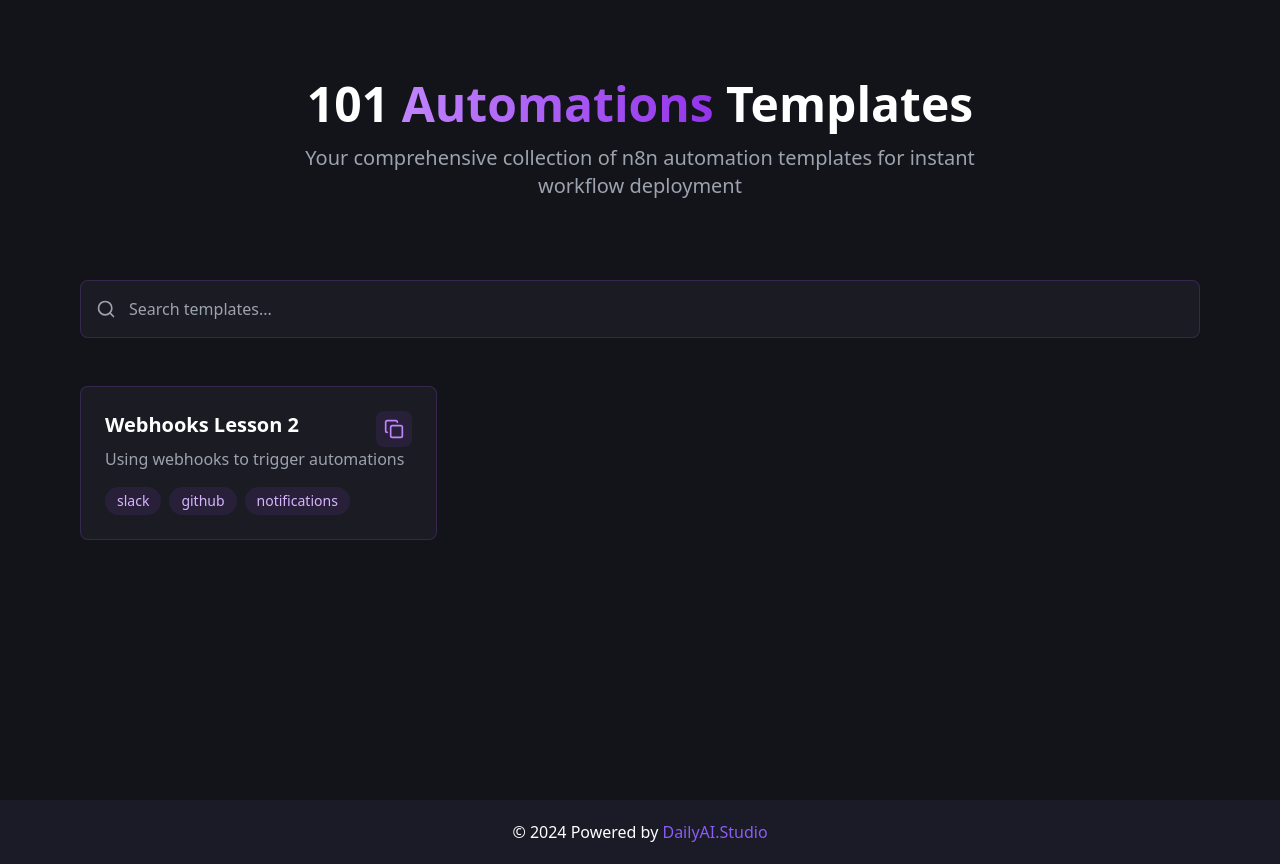
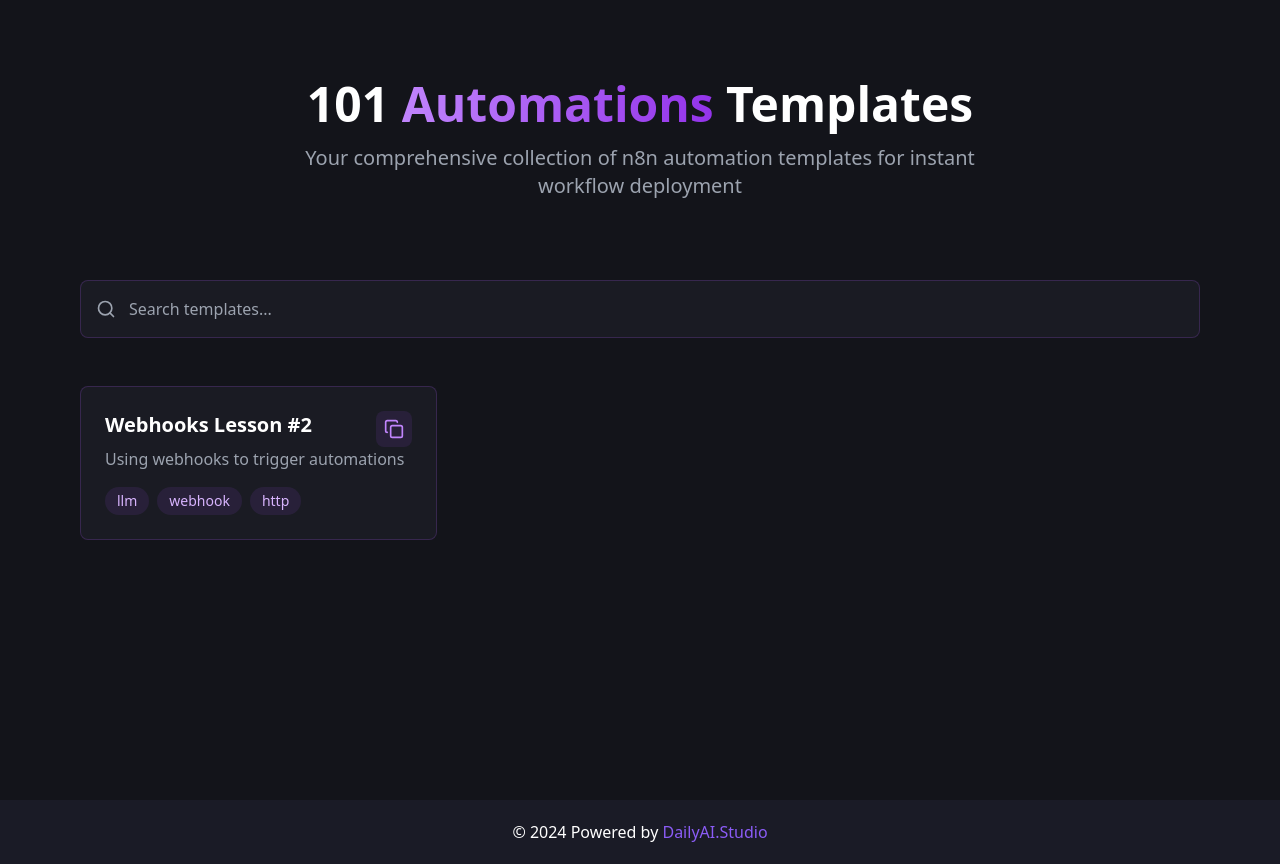
Before and after one commit to alnutile/101-automations-templates, a React (Vite) app: page / in a window 1280 px wide. Built offline with nearby package versions, Linux system fonts and the light colour scheme.

Commit message:
add tags

```diff
--- a/src/data/templates.ts
+++ b/src/data/templates.ts
@@ -9,9 +9,9 @@ export interface Template {
 export const templates: Template[] = [
   {
     id: 1,
-    title: "Webhooks Lesson 2",
+    title: "Webhooks Lesson #2",
     description: "Using webhooks to trigger automations",
-    tags: ["slack", "github", "notifications"],
+    tags: ["llm", "webhook", "http"],
     json: `{
   "nodes": [
     {
```
